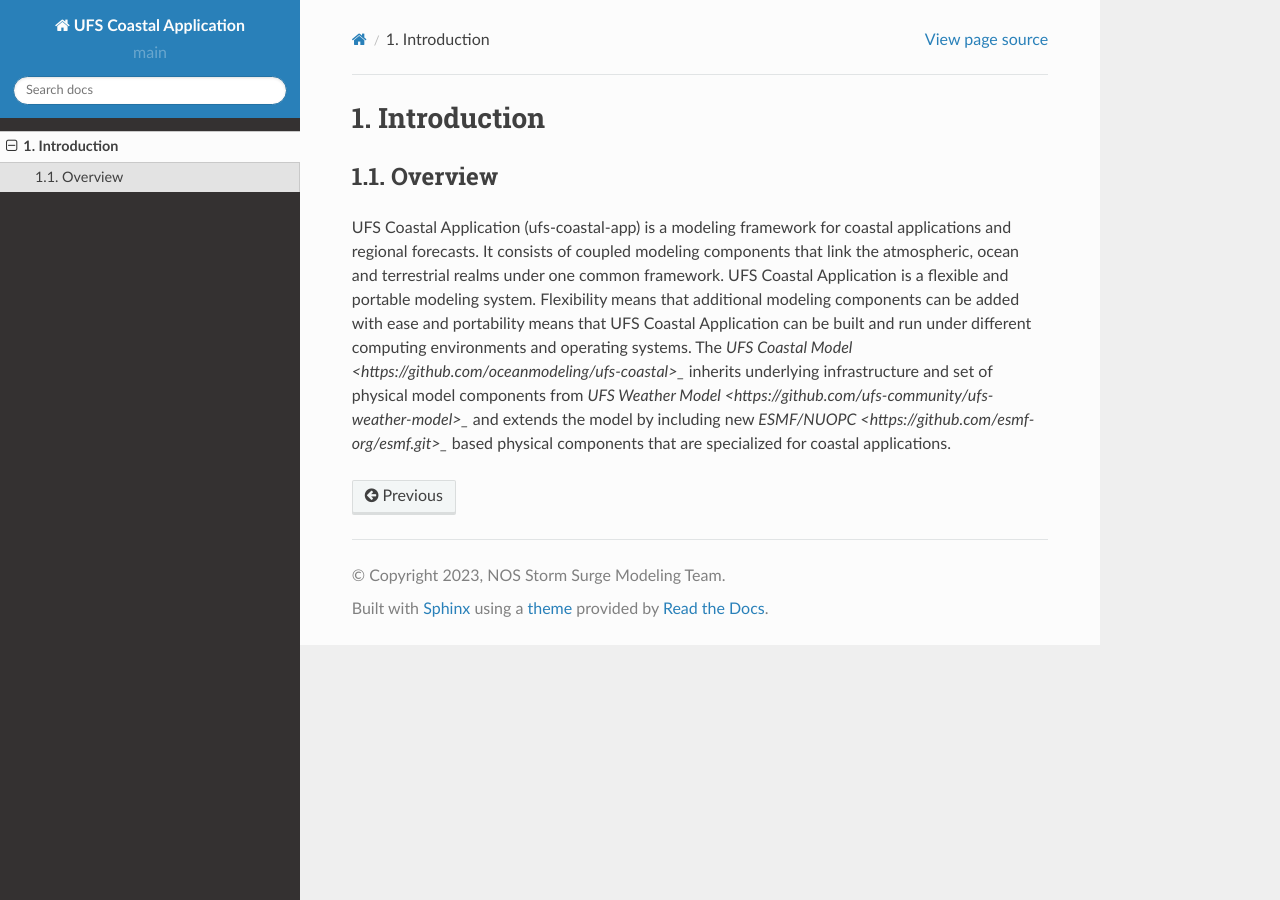
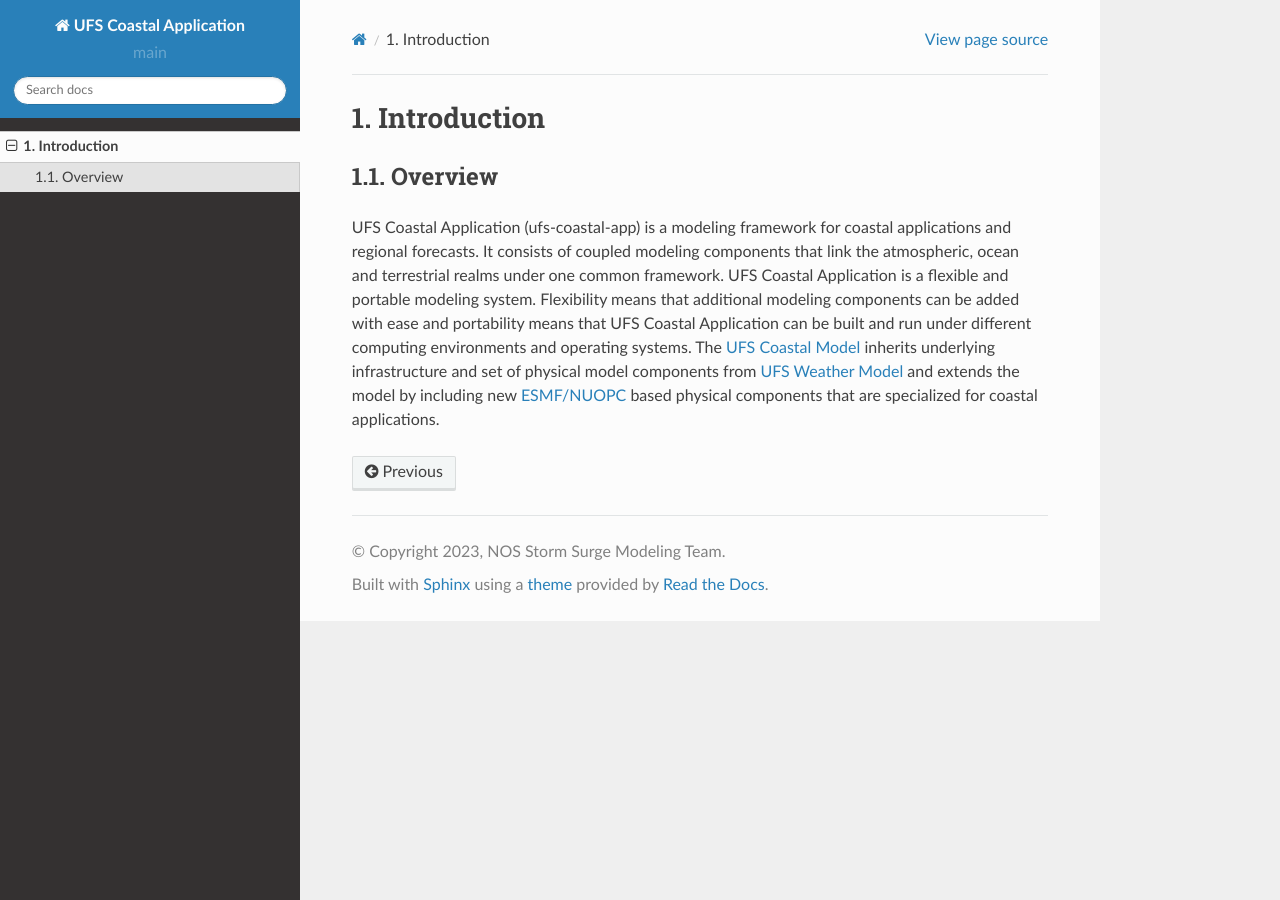
Before and after one commit to oceanmodeling/ufs-coastal-app, a Sphinx documentation site: the page built from doc/source/introduction.rst, in a window 1280 px wide. Built offline with Sphinx 7.4.7 and the Read the Docs theme 2.0.0, drawn with Linux system fonts in a browser that asks for light colours; comment, search, counter and statistics services are not loaded.

Commit message:
fix file

```diff
--- a/doc/source/introduction.rst
+++ b/doc/source/introduction.rst
@@ -7,4 +7,4 @@
 Overview
 --------
 
-UFS Coastal Application (ufs-coastal-app) is a modeling framework for coastal applications and regional forecasts. It consists of coupled modeling components that link the atmospheric, ocean and terrestrial realms under one common framework. UFS Coastal Application is a flexible and portable modeling system. Flexibility means that additional modeling components can be added with ease and portability means that UFS Coastal Application can be built and run under different computing environments and operating systems. The `UFS Coastal Model <https://github.com/oceanmodeling/ufs-coastal>_` inherits underlying infrastructure and set of physical model components from `UFS Weather Model <https://github.com/ufs-community/ufs-weather-model>_` and extends the model by including new `ESMF/NUOPC <https://github.com/esmf-org/esmf.git>_` based physical components that are specialized for coastal applications.
+UFS Coastal Application (ufs-coastal-app) is a modeling framework for coastal applications and regional forecasts. It consists of coupled modeling components that link the atmospheric, ocean and terrestrial realms under one common framework. UFS Coastal Application is a flexible and portable modeling system. Flexibility means that additional modeling components can be added with ease and portability means that UFS Coastal Application can be built and run under different computing environments and operating systems. The `UFS Coastal Model <https://github.com/oceanmodeling/ufs-coastal>`_ inherits underlying infrastructure and set of physical model components from `UFS Weather Model <https://github.com/ufs-community/ufs-weather-model>`_ and extends the model by including new `ESMF/NUOPC <https://github.com/esmf-org/esmf.git>`_ based physical components that are specialized for coastal applications.
```
